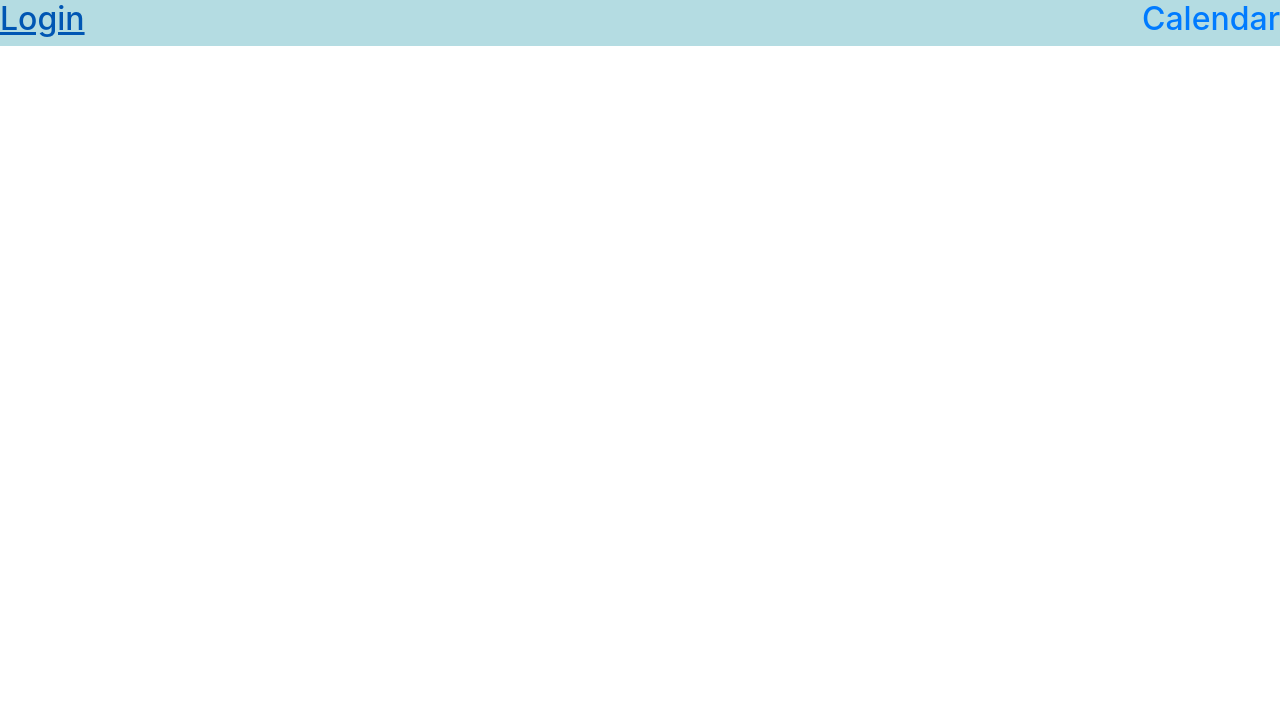
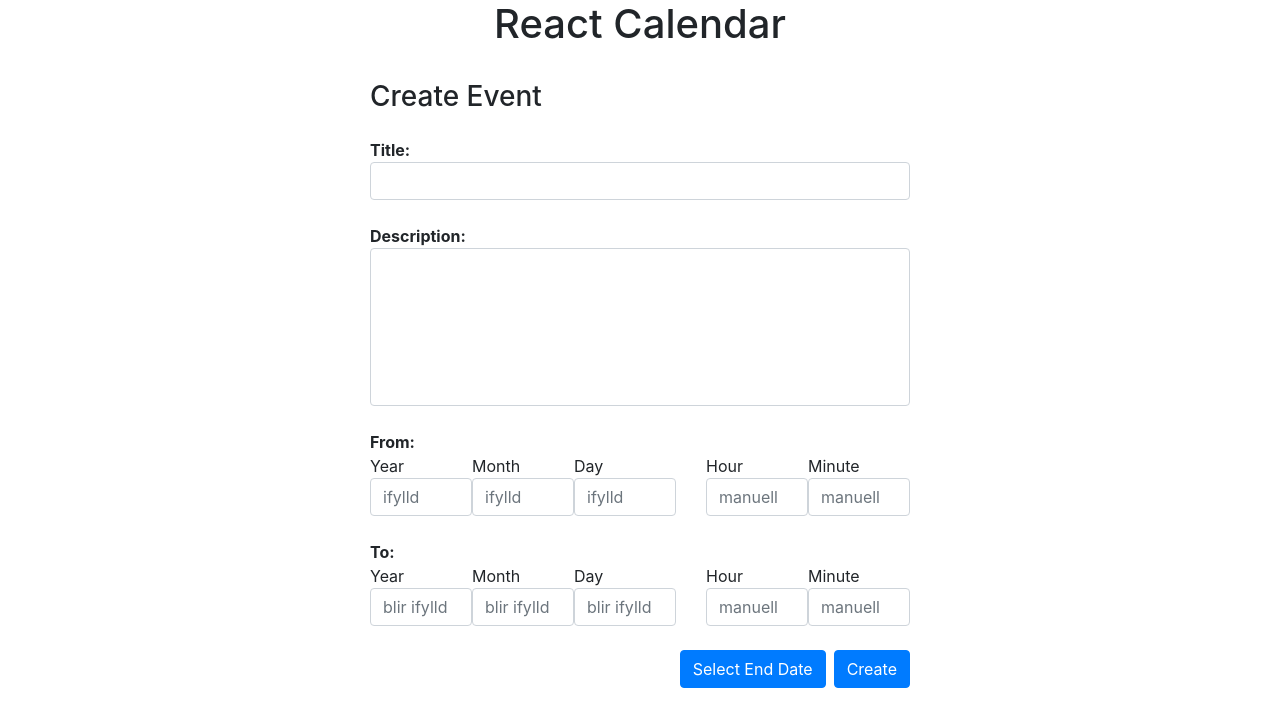
Before and after one commit to Dafali9012/calendar-project, a React (Create React App) app: page / in a window 1280 px wide. Shown: the top 726 px of the page. Built offline with nearby package versions, Linux system fonts and the light colour scheme.

Commit message:
component coming along

```diff
--- a/src/components/CreateEvent.js
+++ b/src/components/CreateEvent.js
@@ -3,38 +3,46 @@ import React from 'react';
 export default function CreateEvent() {
 
     return (
-        <>
-            <div className="row">
-                <div className="col-12 my-4">
-                    <h3>Create Event</h3>
-                </div>
-                <form className="w-100">
-                    <div className="col-6">
+        <div className="row justify-content-center">
+            <form className="col-6">
+                <h3 className="my-4">Create Event</h3>
                 <div className="form-group">
-                            <label className="w-100">Title
-                                <input className="form-control" name="title" type="text"/>
+                    <label className="w-100"><strong>Title:</strong>
+                        <input className="form-control" name="title" type="text" />
                     </label>
                 </div>
                 <div className="form-group">
-                            <label className="w-100">Description
-                                <textarea className="form-control" name="description" rows="6" type="text"/>
-                            </label>
-                        </div>
-                    </div>
-                    <div className="col-6">
-                        <div className="form-group">
-                            <label className="w-100">From
-                                <input className="form-control" name="dateFrom" type="number" maxlength="2"/>
+                    <label className="w-100"><strong>Description:</strong>
+                        <textarea className="form-control" name="description" rows="6" type="text" />
                     </label>
                 </div>
                 <div className="form-group">
-                            <label className="w-100">To
-                                <input className="form-control" name="dateTo" type="number"/>
+                    <label className="w-100"><strong>From:</strong>
+                        <div className="row">
+                            <div className="col padr-0">Year<input className="form-control" name="fromYear" type="number" placeholder="ifylld" /></div>
+                            <div className="col padx-0">Month<input className="form-control" name="fromMonth" type="number" placeholder="ifylld" /></div>
+                            <div className="col padl-0">Day<input className="form-control" name="fromDay" type="number" placeholder="ifylld" /></div>
+                            <div className="col padr-0">Hour<input className="form-control" name="fromHour" type="number" placeholder="manuell" /></div>
+                            <div className="col padl-0">Minute<input className="form-control" name="fromMinute" type="number" placeholder="manuell" /></div>
+                        </div>
                     </label>
                 </div>
+                <div className="form-group"><strong>To:</strong>
+                    <label className="w-100">
+                        <div className="row">
+                            <div className="col padr-0">Year<input className="form-control" name="toYear" type="number" placeholder="blir ifylld" /></div>
+                            <div className="col padx-0">Month<input className="form-control" name="dateFrom" type="number" placeholder="blir ifylld" /></div>
+                            <div className="col padl-0">Day<input className="form-control" name="dateFrom" type="number" placeholder="blir ifylld" /></div>
+                            <div className="col padr-0">Hour<input className="form-control" name="dateFrom" type="number" placeholder="manuell" /></div>
+                            <div className="col padl-0">Minute<input className="form-control" name="dateFrom" type="number" placeholder="manuell" /></div>
+                        </div>
+                    </label>
+                </div>
+                <div className="float-right">
+                    <button className="btn btn-primary" type="button">Select End Date</button>
+                    <button className="btn btn-primary ml-2" type="submit">Create</button>
                 </div>
             </form>
         </div>
-        </>
     )
 }
--- a/src/sass/_create-event.scss
+++ b/src/sass/_create-event.scss
@@ -1,3 +1,32 @@
 textarea {
     resize: none;
 }
+
+.w-20 {
+    width: 20% !important
+}
+
+.padx-0 {
+    padding-left: 0;
+    padding-right: 0;
+}
+
+.padl-0 {
+    padding-left: 0;
+}
+
+.padr-0 {
+    padding-right: 0;
+}
+
+/* Chrome, Safari, Edge, Opera */
+input::-webkit-outer-spin-button,
+input::-webkit-inner-spin-button {
+  -webkit-appearance: none;
+  margin: 0;
+}
+
+/* Firefox */
+input[type=number] {
+  -moz-appearance: textfield;
+}
```
Also changed, not shown: src/App.js (+11 -10 lines). Lines whose indentation alone changed are shown as unchanged.
